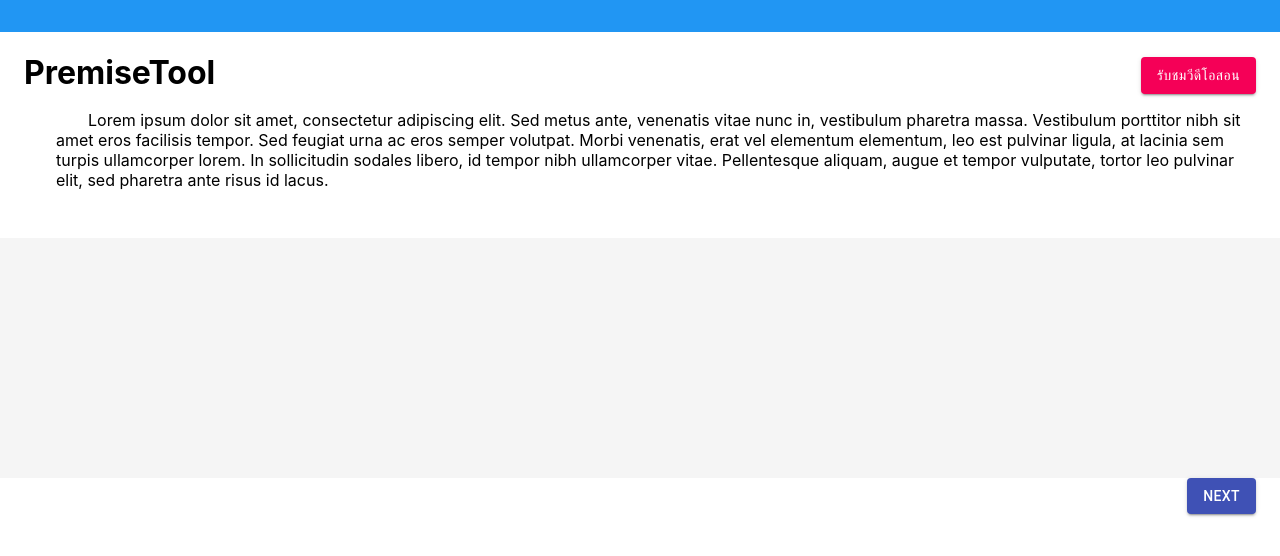
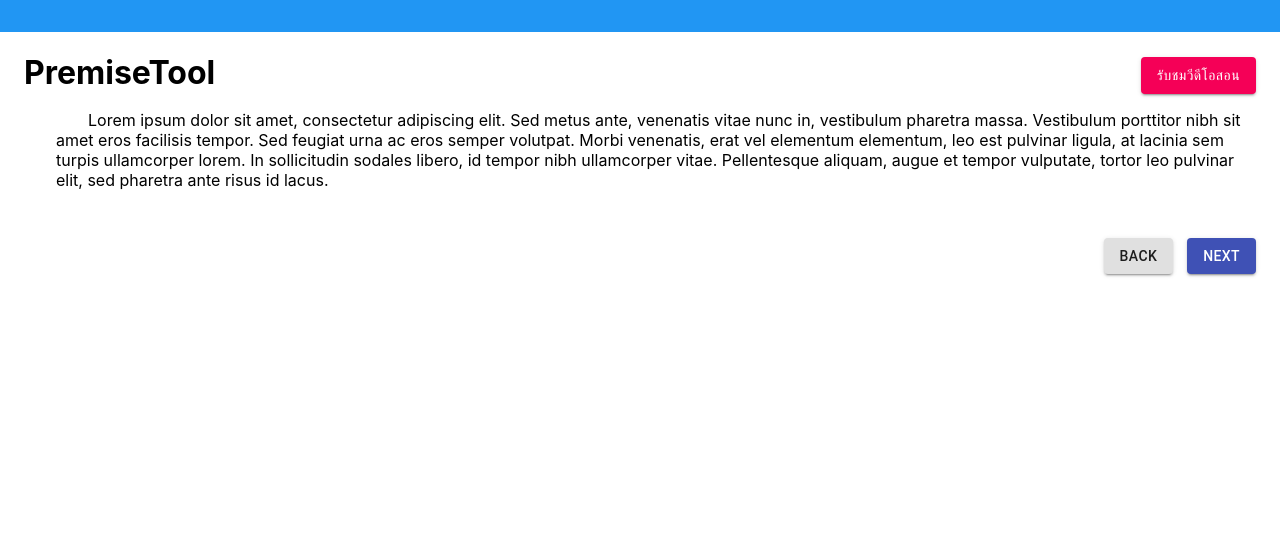
Before and after one commit to herorshi/story-bow-UI, a React (Create React App) app: page /PremiseTool in a window 1280 px wide. Shown: the top 556 px of the page. Built offline with nearby package versions, Linux system fonts and the light colour scheme.

Commit message:
change name CoverragePage to PageHeader

```diff
--- a/src/App.js
+++ b/src/App.js
@@ -1,6 +1,6 @@
 import "./App.css";
 import { BrowserRouter as Router, Switch, Route, Link } from "react-router-dom";
-import CoveragePage from "./component/page/CoveragePage";
+import PageHeader from "./component/page/PageHeader";
 import pageDetail from "./pageDetail";
 import Board from "./component/Board";
 import CoverageBoard from "./component/CoverageBoard";
@@ -9,40 +9,44 @@ function App() {
   return (
     <Router>
       <div className="Cardheader"> </div>
-      <div className="container">
+      <div className="container" style={{ height: "45em" }}>
         <Switch>
           {/* CoveragePage */}
           <Route exact path="/">
-            <CoveragePage data={pageDetail.Coverage}>
+            <PageHeader data={pageDetail.Coverage}>
               <Board>
                 <CoverageBoard />
               </Board>
-            </CoveragePage>
+            </PageHeader>
           </Route>
           {/* PremiseToolPage */}
           <Route exact path="/PremiseTool">
-            <CoveragePage data={pageDetail.PremiseTool}></CoveragePage>
-            <Board style={{ width: "100%" }}>
-              <br />
-              <br />
-              <br />
-              <br />
-              <br />
-              <br />
-              <br />
-              <br />
-              <br />
-              <br />
-              <br />
-              <br />
-            </Board>
-            <Container className="flexend" style={{ display: "flex" }}>
+            <PageHeader data={pageDetail.PremiseTool}></PageHeader>
+            <Board></Board>
+            <Container
+              className="flexend"
+              style={{ display: "flex", marginTop: "1em" }}
+            >
+              <Link to="/">
+                <Button
+                  variant="contained"
+                  color="gray"
+                  style={{ marginRight: "1em" }}
+                >
+                  Back
+                </Button>
+              </Link>
               <Link to="/PremiseTool/IdeaPremise">
                 <Button variant="contained" color="primary">
                   Next
                 </Button>
               </Link>
             </Container>
+          </Route>
+          <Route exact path="/PremiseTool/IdeaPremise">
+            <PageHeader data={pageDetail.IdeaPremise}>
+              <Board></Board>
+            </PageHeader>
           </Route>
         </Switch>
       </div>
--- a/src/component/page/CoveragePage.js
+++ b/src/component/page/PageHeader.js
@@ -1,7 +1,7 @@
 import React from "react";
 import { Container, Button } from "@material-ui/core";
 import "./CoveragePage.css";
-export default function CoveragePage(props) {
+export default function PageHeader(props) {
   return (
     <Container className="page">
       <div className="pageHeader">
@@ -10,6 +10,16 @@ export default function CoveragePage(props) {
           <Button variant="contained" color="secondary">
             รับชมวีดีโอสอน
           </Button>
+          {props.fn2 && (
+            <Button variant="contained" color="orange">
+              {props.fn2txt}
+            </Button>
+          )}
+          {props.fn3 && (
+            <Button variant="contained" color="orange">
+              {props.fn3txt}
+            </Button>
+          )}
         </h1>
       </div>
       <p className="subtxt">{props.data.detail}</p>
```
